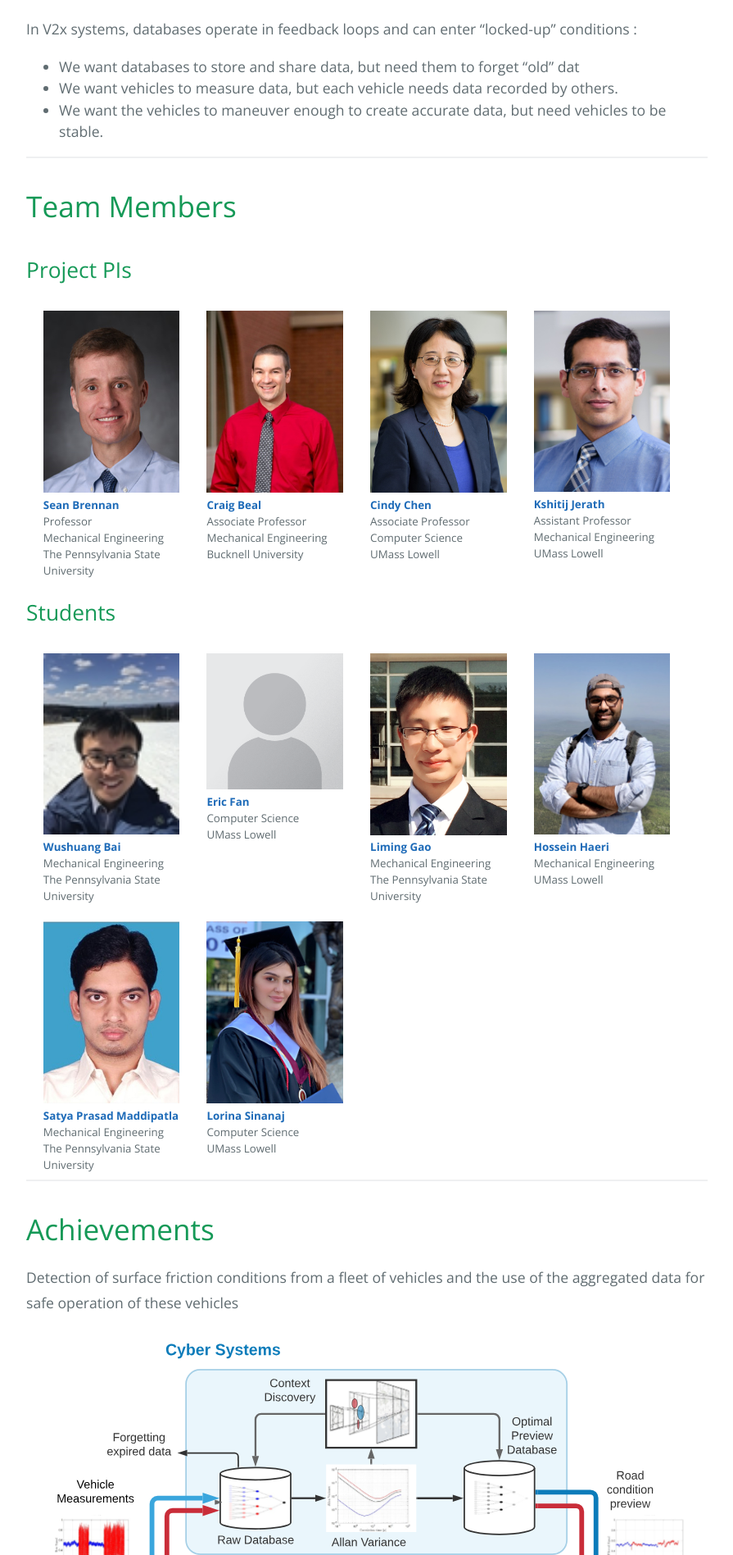
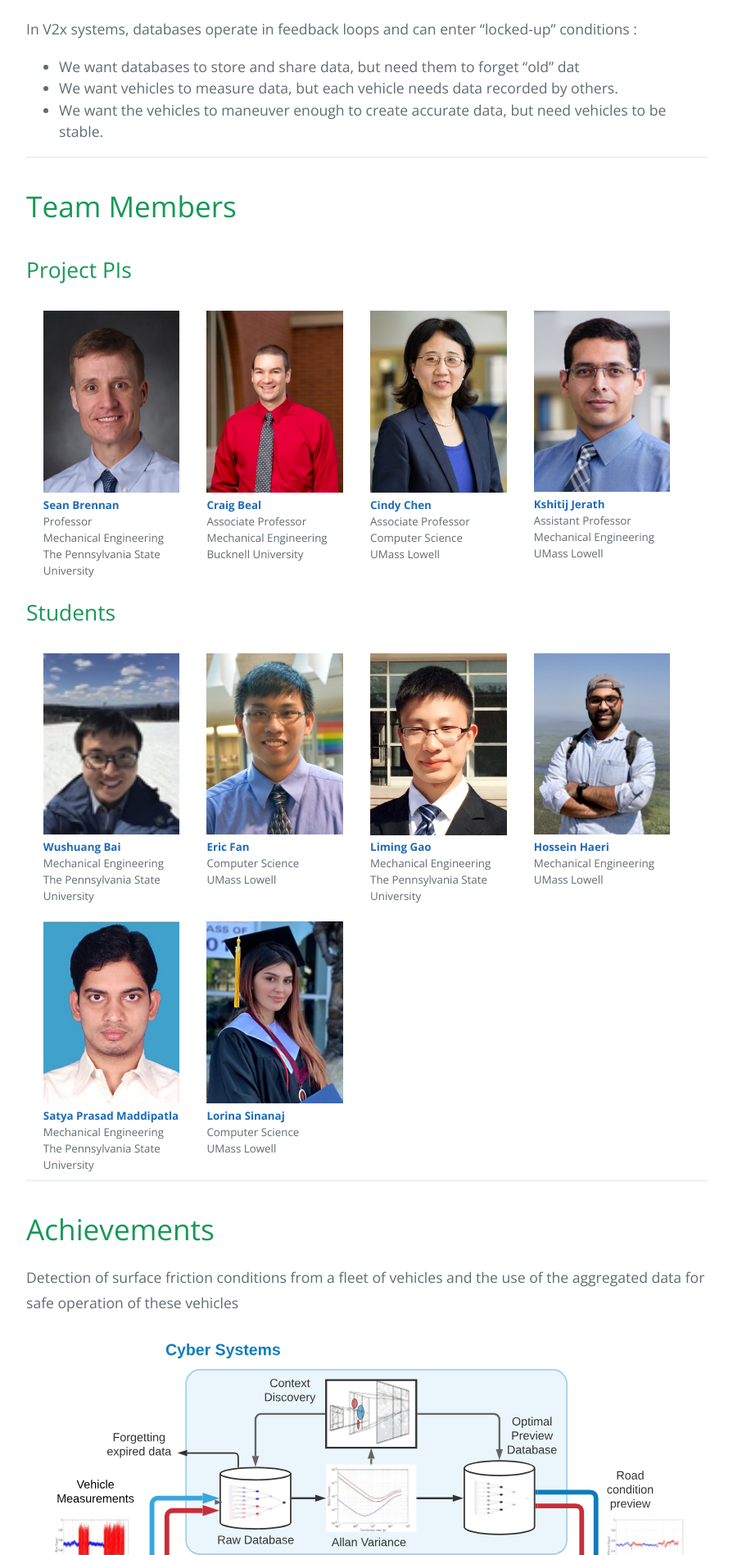
Before and after one commit to ForgetfulDatabases/ForgetfulDatabases.github.io, a Jekyll site: the page built from index.html, in a window 1280 px wide. Shown: the part 901-2798 px from the top of the page at 82% size, without its empty margins (192-1087 px from the left). Built offline with Jekyll 4.4.1, drawn with Linux system fonts in a browser that asks for light colours; a script that is not in the unit is left out.

Commit message:
Fix: update Eric Fan Portrait

```diff
--- a/index.html
+++ b/index.html
@@ -125,7 +125,7 @@ layout: default
         </p>
 
         <p style="float: left; font-size: 10pt; text-align: left; width: 20%; margin-right: 4%; margin-bottom: 0.5em;">
-            <img src="https://github.com/ForgetfulDatabases/ForgetfulDatabases.github.io/blob/main/assets/images/Portrait_Placeholder.png?raw=true" style="width: 100%">
+            <img src="https://github.com/ForgetfulDatabases/ForgetfulDatabases.github.io/blob/main/assets/images/Eric%20%20Fan.jpg?raw=true" style="width: 100%">
             <a href="https://www.uml.edu/"><b>Eric Fan</b></a>
             <br>Computer Science
             <br>UMass Lowell
@@ -138,7 +138,7 @@ layout: default
         </p>
         <p style="float: left; font-size: 10pt; text-align: left; width: 20%; margin-right: 4%; margin-bottom: 0.5em;">
             <img src="https://github.com/ForgetfulDatabases/ForgetfulDatabases.github.io/blob/main/assets/images/Hossein%20Haeri.jpg?raw=true" style="width: 100%">
-            <a href="https://www.uml.edu/"><b>Hossein Haeri</b></a>
+            <a href="http://selforganizing.systems/people.html"><b>Hossein Haeri</b></a>
             <br>Mechanical Engineering
             <br>UMass Lowell
         </p>
```
